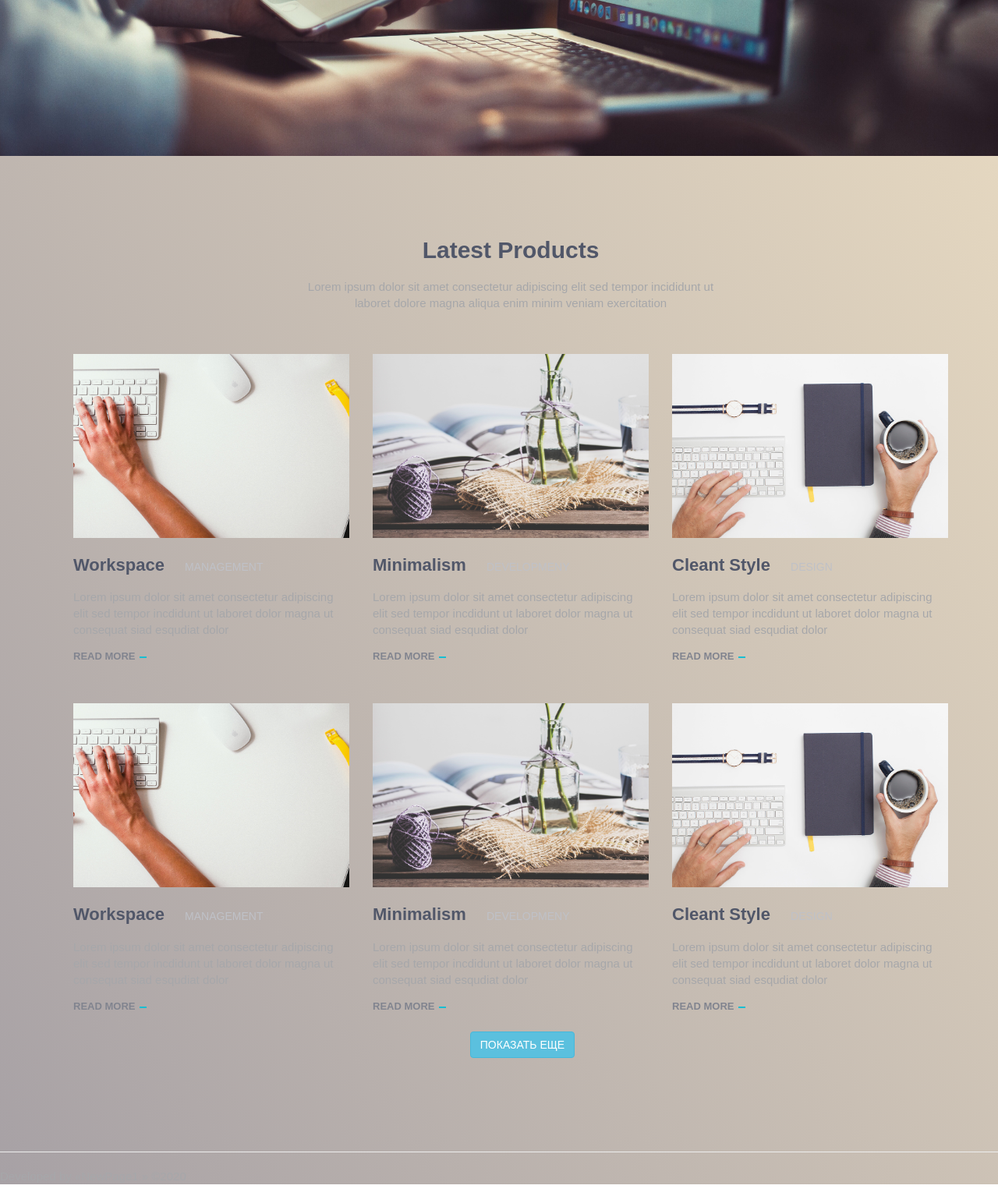
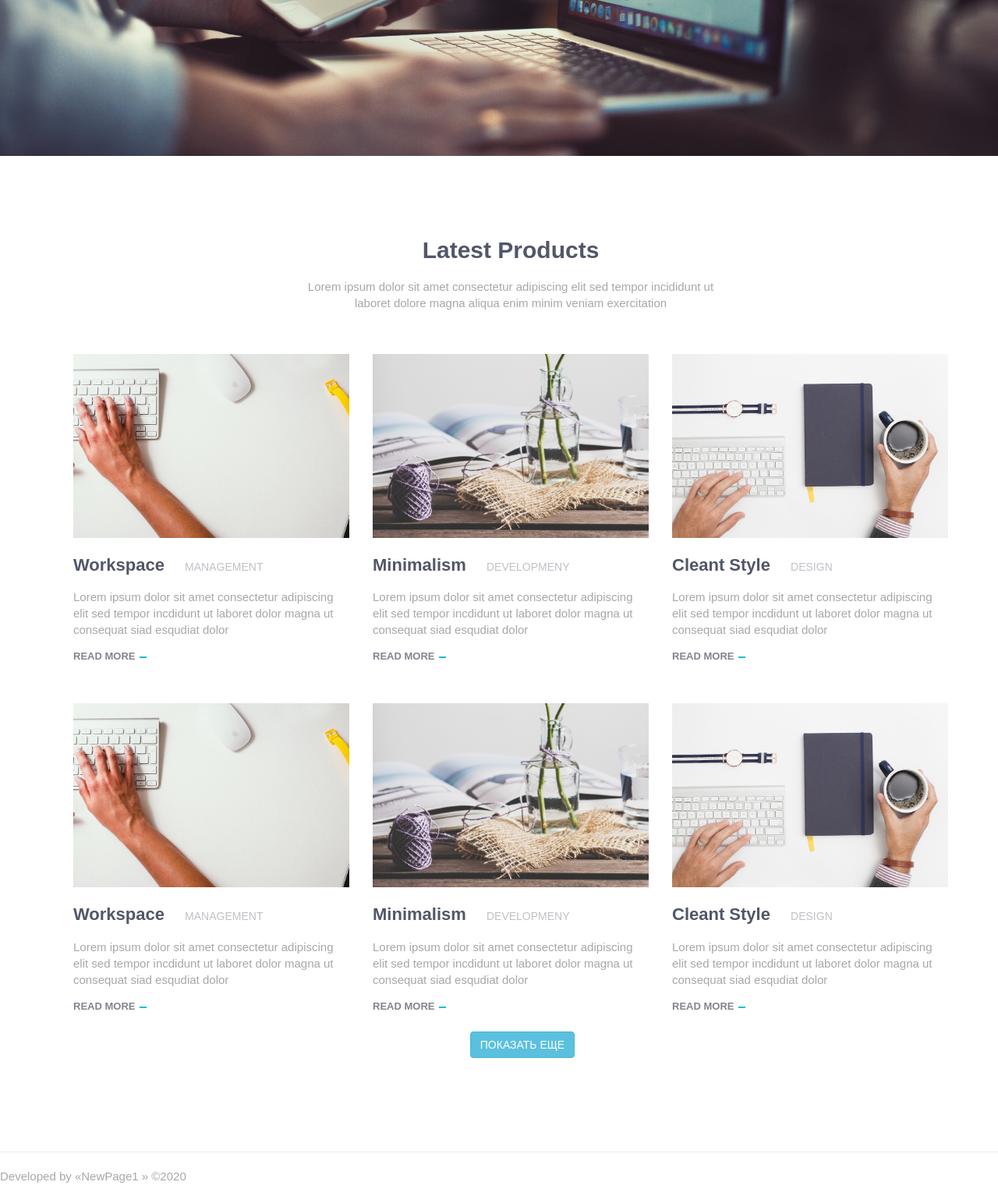
Before and after one commit to ElvenVillage/besthack_final, a PHP site: page / in a window 1280 px wide. Shown: the part 568-2102 px from the top of the page at 78% size. Run offline with PHP 8.4, Linux system fonts and the light colour scheme; some libraries are stand-ins or nearby versions.

Commit message:
Update index.css

```diff
--- a/style/index.css
+++ b/style/index.css
@@ -13,11 +13,6 @@ img.is-back {
 
 .button:hover {
     transform: translateY(-1px);
-}
-
-body {
-    background-image: -webkit-gradient(linear, right top, left bottom, from(#F2E3C6), to(#A7A1A5));
-    background-image: linear-gradient(to left bottom, #F2E3C6 0%, #A7A1A5 100%);
 }
 
 .btn {
```
